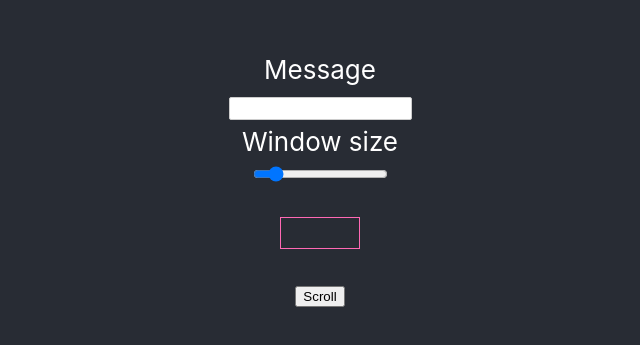
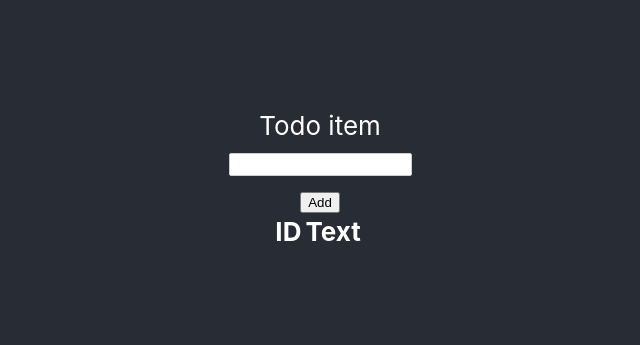
Before and after one commit to rudfoss/cra-workshop, a React (Create React App) app: page / in a window 1280 px wide. Shown: the part 223-568 px from the top of the page, without its empty margins (320-960 px from the left). Built offline with nearby package versions, Linux system fonts and the light colour scheme.

Commit message:
TodoList Task

```diff
--- a/src/App.tsx
+++ b/src/App.tsx
@@ -1,5 +1,5 @@
 import React from 'react';
-import ConnectedTicker from 'tasks/ConnectedTicker';
+import TodoList from 'tasks/TodoList';
 import './App.css';
 // import Task from 'tasks/Repeat';
 
@@ -7,7 +7,7 @@ function App() {
   return (
     <div className="App" >
       <header className="App-header">
-        <ConnectedTicker/>
+        <TodoList />
       </header>
     </div>
   );
--- /dev/null
+++ b/src/tasks/TodoList/TodoList.tsx
@@ -0,0 +1,60 @@
+import { useState } from "react"
+import { TextInput } from "ui/TextInput/TextInput"
+import { idGenerator } from "utils/idGenerator"
+
+const newId = idGenerator("todoItem_")
+
+interface TodoItem {
+	id: string
+	text: string
+}
+
+export const TodoList = () => {
+	const [nextTodo, setNextTodo] = useState("")
+	const [todoList, setTodoList] = useState<TodoItem[]>([])
+
+	const onAddTodo = () => {
+		const newTodoList = todoList.slice()
+		newTodoList.push({
+			id: newId(),
+			text: nextTodo
+		})
+		setTodoList(newTodoList)
+		setNextTodo("")
+	}
+	const removeTodoById = (id: string) => () => {
+		const newTodoList = todoList.filter((item) => item.id !== id)
+		setTodoList(newTodoList)
+	}
+
+	return (
+		<>
+			<div>
+				<TextInput
+					value={nextTodo}
+					onChange={setNextTodo}
+					onEnterKey={onAddTodo}
+					label="Todo item" />
+				<button onClick={onAddTodo}>Add</button>
+			</div>
+			<table>
+				<thead>
+					<tr>
+						<th>ID</th>
+						<th>Text</th>
+						<th></th>
+					</tr>
+				</thead>
+				<tbody>
+					{todoList.map((todoItem) => (
+						<tr key={todoItem.id}>
+							<td>{todoItem.id}</td>
+							<td>{todoItem.text}</td>
+							<td><button onClick={removeTodoById(todoItem.id)}>❌</button></td>
+						</tr>
+					))}
+				</tbody>
+			</table>
+		</>
+	)
+}
--- /dev/null
+++ b/src/tasks/TodoList/index.ts
@@ -0,0 +1 @@
+export { TodoList as default } from "./TodoList"
--- a/src/ui/TextInput/TextInput.tsx
+++ b/src/ui/TextInput/TextInput.tsx
@@ -6,16 +6,23 @@ interface TextInputProps {
 	label: string
 	value: string
 	onChange: (newValue: string, evt: React.ChangeEvent<HTMLInputElement>) => void
+
+	onEnterKey?: () => void
 }
 
 const newId = idGenerator("textInput_")
 
 export const TextInput = (props: TextInputProps) => {
-	const { label, value, onChange } = props
+	const { label, value, onChange, onEnterKey } = props
 	const id = useMemo(newId, [])
 
 	const onInputChange = (evt: React.ChangeEvent<HTMLInputElement>) => {
 		onChange(evt.target.value, evt)
+	}
+	const onEnterKeyEvent = (evt: React.KeyboardEvent<HTMLInputElement>) => {
+		if (evt.key === "Enter" && onEnterKey) {
+			onEnterKey()
+		}
 	}
 
 	return (
@@ -26,7 +33,8 @@ export const TextInput = (props: TextInputProps) => {
 				id={id}
 				type="text"
 				value={value}
-				onChange={onInputChange} />
+				onChange={onInputChange}
+				onKeyUp={onEnterKeyEvent} />
 		</div>
 	)
 }
```
